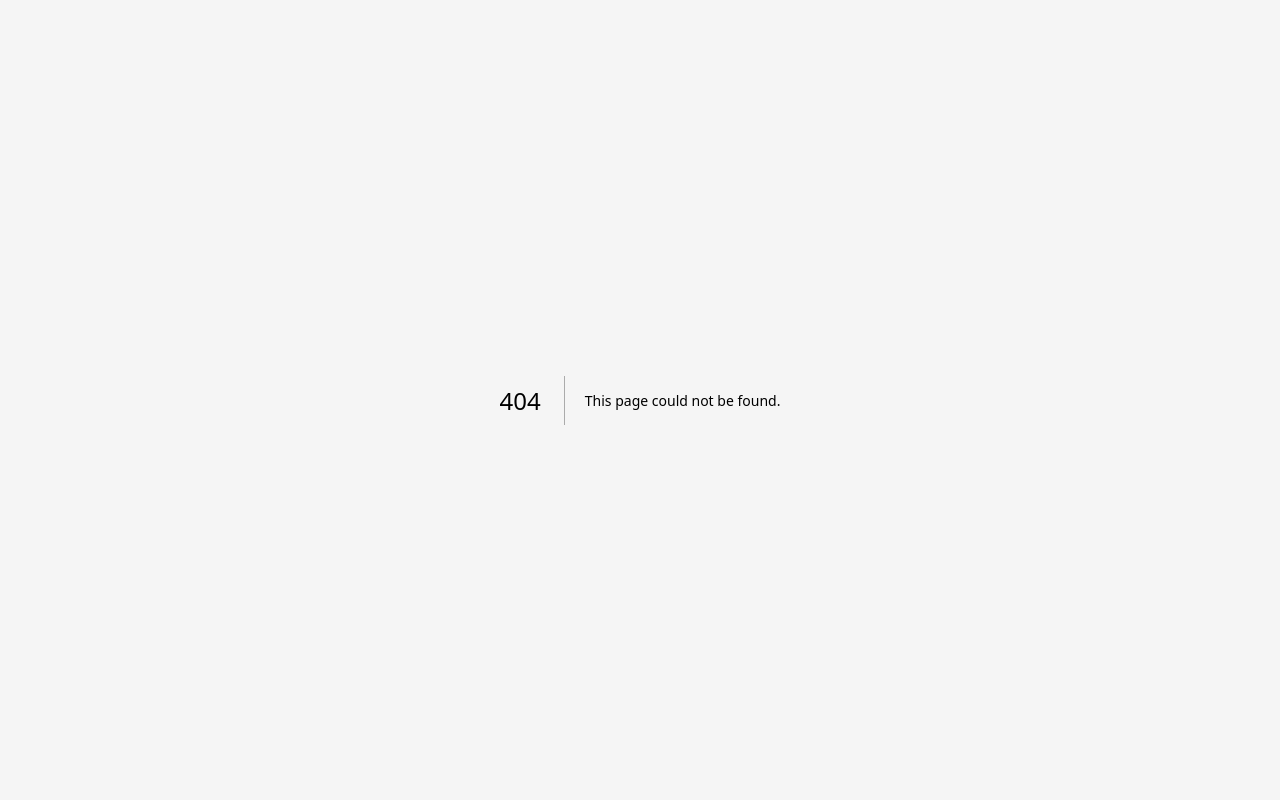
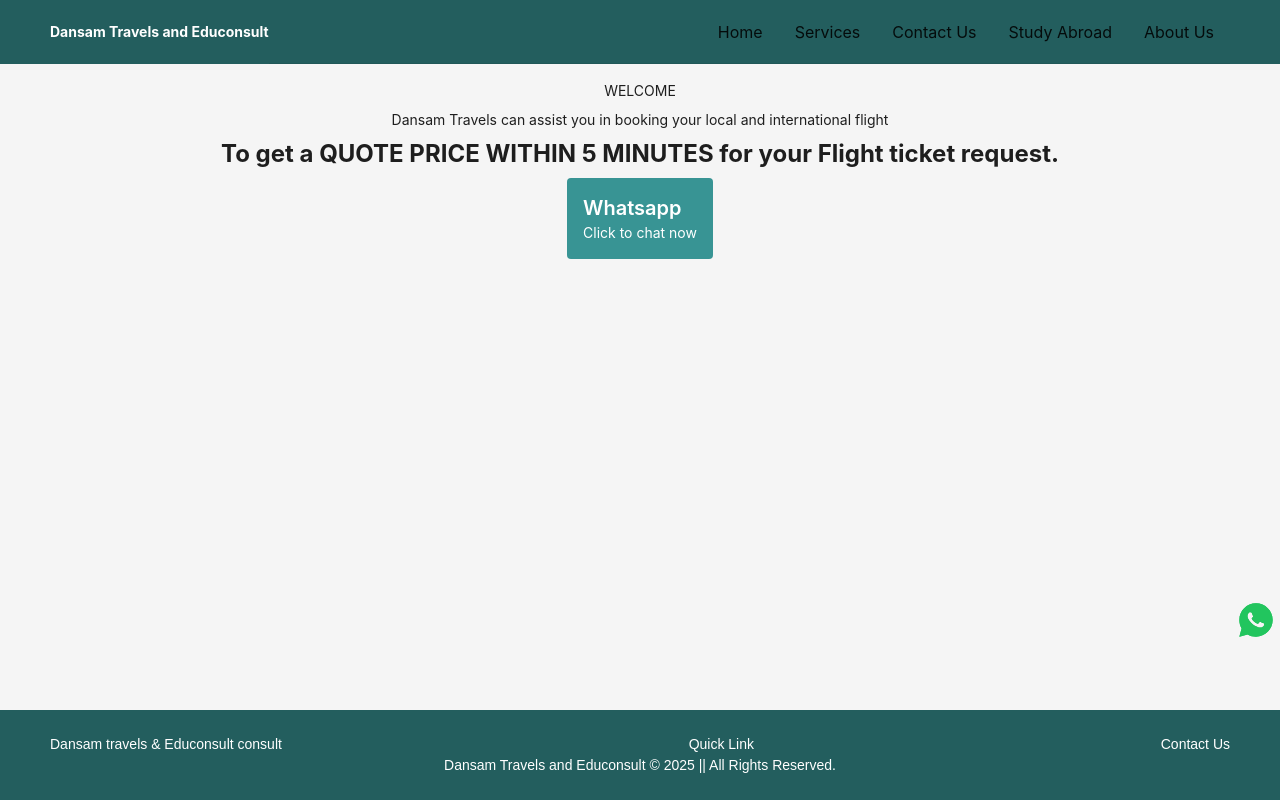
Before and after one commit to Ayobami593/dansam-travels, a Next.js app: page /services/flight-booking in a window 1280 px wide. Before the commit this address had no page. Built offline with nearby package versions, Linux system fonts and the light colour scheme; a web font is replaced by a local one.

Commit message:
flight booking area

```diff
--- a/src/app/page.tsx
+++ b/src/app/page.tsx
@@ -3,7 +3,12 @@
 export default function Home() {
   return (
     <Layout>
-      <div className="">
+      <div className="flex flex-col justify-center font-medium text-lg md:text-2xl space-y-3">
+        <p className="text-center animate-pulse">Welcome</p>
+        <p className="text-center animate-ping">We are Dansam</p>
+        <p className="text-center animate-pulse">
+          We deal in education consulting and travel assistance
+        </p>
         <div></div>
         <div></div>
         <div></div>
--- /dev/null
+++ b/src/app/services/approved-visas/page.tsx
@@ -0,0 +1,7 @@
+import React from "react";
+
+const ApprovedVisas = () => {
+  return <div>page</div>;
+};
+
+export default ApprovedVisas;
--- /dev/null
+++ b/src/app/services/flight-booking/page.tsx
@@ -0,0 +1,41 @@
+import React from "react";
+import Layout from "../../../components/Layout";
+import { RiWhatsappFill } from "react-icons/ri";
+
+const FlightBooking = () => {
+  return (
+    <Layout>
+      <div className="flex justify-center">
+        <div className="text-center space-y-2">
+          <p>WELCOME</p>
+          <p>
+            Dansam Travels can assist you in booking your local and
+            international flight
+          </p>
+          <p className="md:font-bold font-medium text-lg md:text-2xl">
+            To get a QUOTE PRICE WITHIN 5 MINUTES for your Flight ticket
+            request.
+          </p>
+          <a
+            href="https://api.whatsapp.com/send?phone=+79950833328&&text=Welcome%20to%20Dansam%20travels%20and%Educonsult!%20How%20can%20we%20help%20you?"
+            target="_blank"
+            className="inline-flex gap-2 rounded bg-[#389494] p-4"
+          >
+            <RiWhatsappFill
+              size={40}
+              className="text-green-500 fixed bottom-40 right-1"
+            />
+            <div className="text-white text-start">
+              <p className="text-lg font-medium md:text-xl md:font-semibold">
+                Whatsapp
+              </p>
+              <p>Click to chat now</p>
+            </div>
+          </a>
+        </div>
+      </div>
+    </Layout>
+  );
+};
+
+export default FlightBooking;
--- a/src/components/Layout.tsx
+++ b/src/components/Layout.tsx
@@ -22,8 +22,18 @@
     key: "2",
     label: "Services",
     children: [
-      { key: "2-1", label: <Link href="/services/visa">Visa Services</Link> },
-      { key: "2-2", label: <Link href="/services/hotel">Hotel Services</Link> },
+      {
+        key: "2-1",
+        label: <Link href="/services/visa-assistance">Visa Assistance</Link>,
+      },
+      {
+        key: "2-2",
+        label: <Link href="/services/approved-visas">Approved Visa</Link>,
+      },
+      {
+        key: "2-3",
+        label: <Link href="/services/flight-booking">Flight Booking</Link>,
+      },
     ],
   },
   { key: "3", label: <Link href="/contact-us">Contact Us</Link> },
```
Also changed, not shown: public/travelNow.png (renamed from public/Travel instagram post_20250118_050312_0000.png), src/app/services/visa-assistance/page.tsx (renamed from src/app/services/visa-services/page.tsx).
